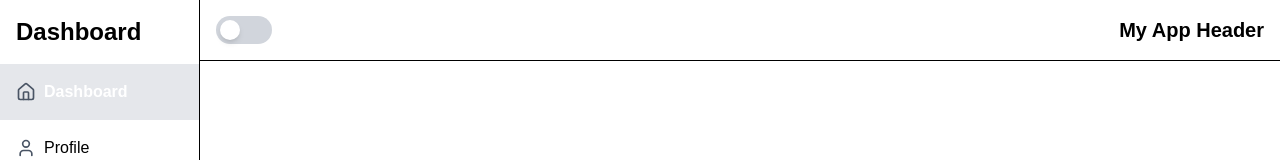
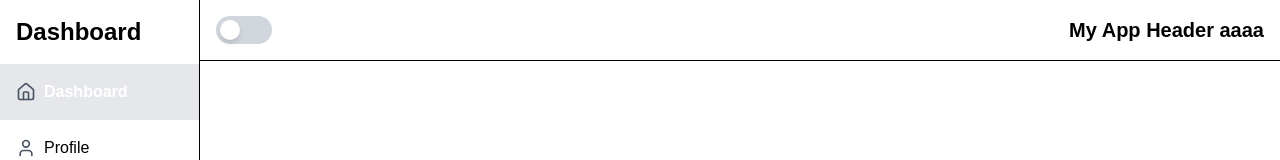
Before and after one commit to HakobPoghosyan30072000/shop, a Next.js app in the folder dashboard/: page / in a window 1280 px wide. Shown: the top 160 px of the page. Built offline with nearby package versions, Linux system fonts and the light colour scheme.

Commit message:
Replace txt with yml and update Header

```diff
--- a/dashboard/components/layout/Header.tsx
+++ b/dashboard/components/layout/Header.tsx
@@ -22,7 +22,7 @@ const { dark, toggleDark } = useContext(DarkModeContext);
         }`}
       ></div>
     </button>
-      <h1 className="text-xl font-bold">My App Header</h1>
+      <h1 className="text-xl font-bold">My App Header aaaa</h1>
       </div>
     </header>
   );
```
